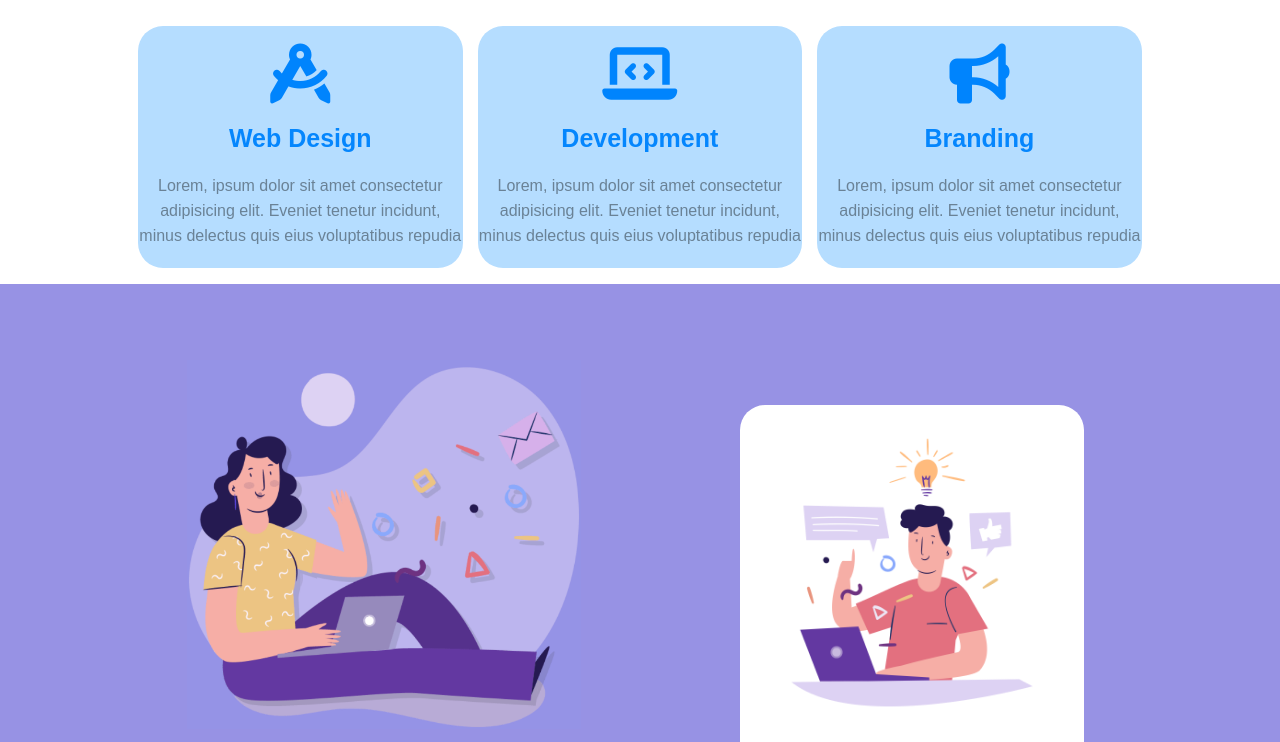
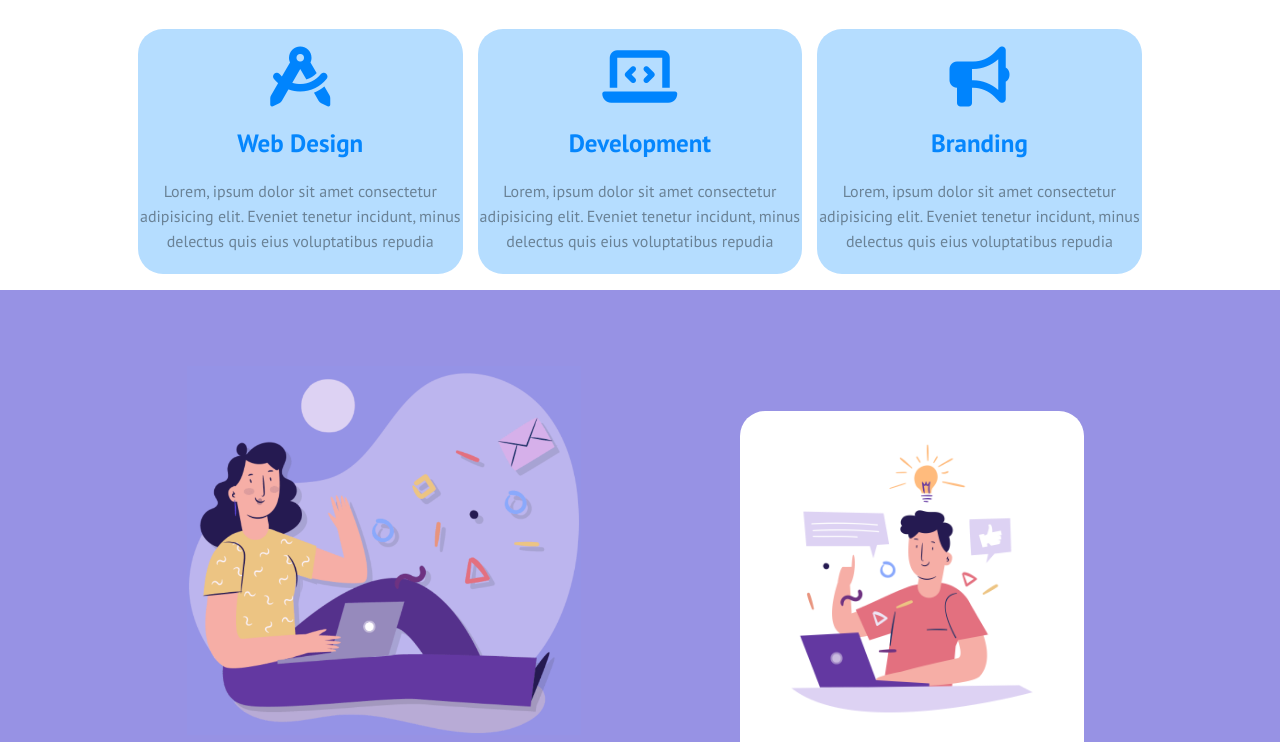
Before and after one commit to Sebastian-ivaniczki/htmlcss-responsive-layout, a plain HTML site: page index.html in a window 1280 px wide. Shown: the part 384-1126 px from the top of the page. Drawn offline with Linux system fonts and the light colour scheme.

Commit message:
added font family

```diff
--- a/css/style.css
+++ b/css/style.css
@@ -2,7 +2,7 @@
     box-sizing: border-box;
     margin: 0;
     padding: 0;
-    font-family: sans-serif;
+    font-family:  'PT Sans', sans-serif;
 }
 
 .border{
--- a/index.html
+++ b/index.html
@@ -12,6 +12,9 @@
     crossorigin="anonymous"
     referrerpolicy="no-referrer"
   />
+  <link rel="preconnect" href="https://fonts.googleapis.com">
+<link rel="preconnect" href="https://fonts.gstatic.com" crossorigin>
+<link href="https://fonts.googleapis.com/css2?family=PT+Sans:ital,wght@0,400;0,700;1,400;1,700&display=swap" rel="stylesheet">
 
     <link rel="stylesheet" href="css/style.css">
     <title>Responsive exx</title>
```
